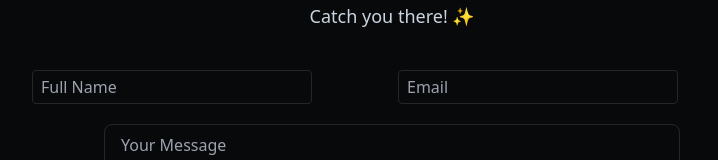
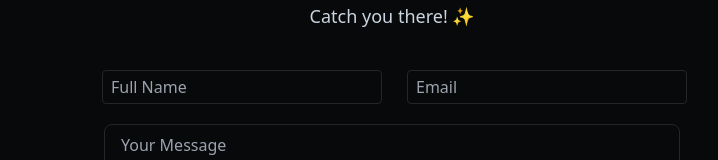
Before and after one commit to PankajKumardev/portfolio-frontend, a React (Vite) app: page / in a window 1280 px wide. Shown: the part 3630-3790 px from the top of the page, without its empty margins (248-966 px from the left). Built offline with nearby package versions, Linux system fonts and the light colour scheme.

Commit message:
Update Contact.jsx

```diff
--- a/src/pages/Contact.jsx
+++ b/src/pages/Contact.jsx
@@ -43,14 +43,14 @@ export const Contact = () => {
                     <p className="text-center">Catch you there! ✨</p>
                 </div>
 
-                <div className="flex flex-col gap-3 sm:flex-row mt-10 pl-3 pr-3">
-                    <div className="w-full sm:w-1/2">
+                <div className="flex flex-col sm:flex-row mt-10 pl-3 pr-16 gap-3 ">
+                    <div className=" lg:ml-[70px]  md:ml-[70px] sm:w-1/2">
                         <InputBox
                             placeholder="Full Name"
                             onChange={(e) => setName(e.target.value)}
                         />
                     </div>
-                    <div className="w-full sm:w-1/2">
+                    <div className=" sm:w-1/2">
                         <InputBox
                             placeholder="Email"
                             onChange={(e) => setEmail(e.target.value)}
```
